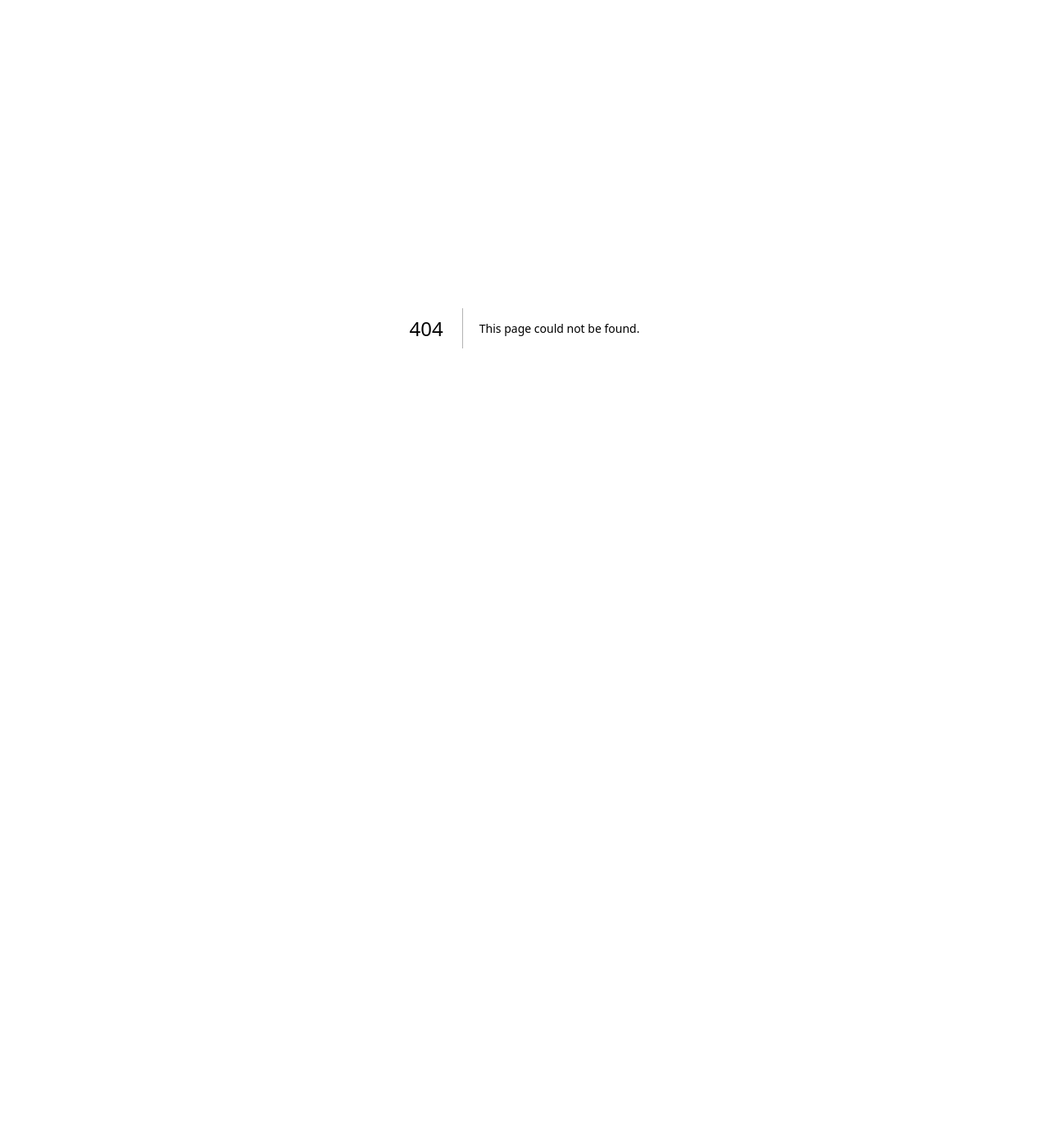
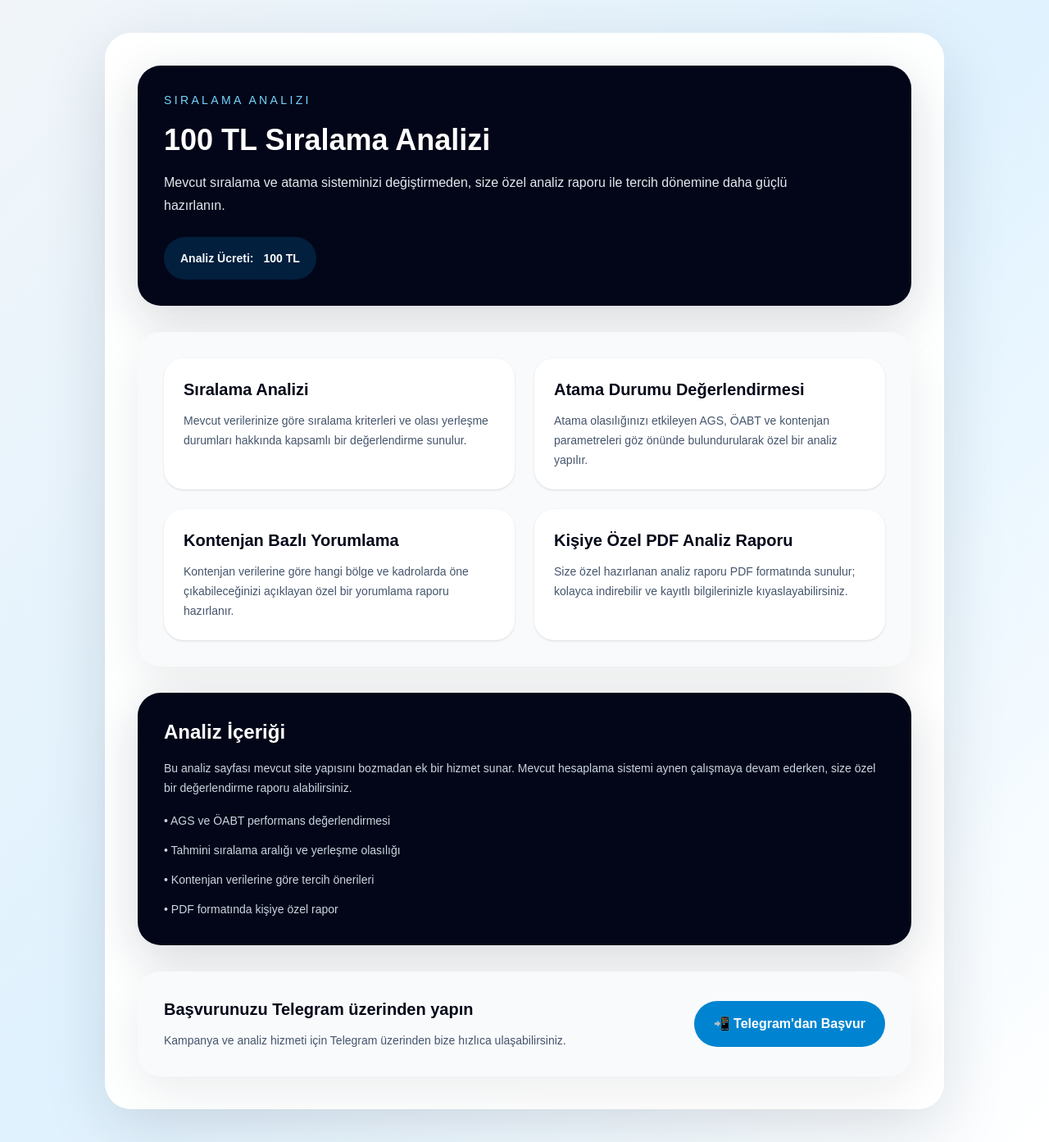
Before and after one commit to korkmazinsana-source/ags-siralama, a Next.js app: page /analiz in a window 1280 px wide. Before the commit this address had no page. Shown: the whole page at 82% size. Before the commit the page ends 800 px from the top, so only its background shows below. Built offline with nearby package versions, Linux system fonts and the light colour scheme.

Commit message:
Analiz sayfası eklendi

```diff
--- /dev/null
+++ b/app/analiz/page.tsx
@@ -0,0 +1,79 @@
+export default function AnalysisPage() {
+  return (
+    <div className="min-h-screen bg-gradient-to-br from-slate-100 via-sky-100 to-white px-4 py-10 text-slate-900">
+      <main className="mx-auto w-full max-w-5xl space-y-8 rounded-[2rem] bg-white/95 p-8 shadow-[0_24px_80px_rgba(15,23,42,0.12)] backdrop-blur-xl sm:p-10">
+        <section className="rounded-[1.75rem] bg-slate-950 p-8 text-white shadow-[0_18px_60px_rgba(15,23,42,0.16)]">
+          <p className="text-sm uppercase tracking-[0.24em] text-sky-300">Sıralama Analizi</p>
+          <h1 className="mt-4 text-3xl font-semibold leading-tight sm:text-4xl">
+            100 TL Sıralama Analizi
+          </h1>
+          <p className="mt-4 max-w-3xl text-base leading-7 text-slate-200">
+            Mevcut sıralama ve atama sisteminizi değiştirmeden, size özel analiz raporu ile tercih dönemine daha güçlü hazırlanın.
+          </p>
+          <div className="mt-6 inline-flex items-center gap-3 rounded-full bg-sky-600/20 px-5 py-4 text-sm font-semibold text-slate-100">
+            Analiz Ücreti: <span className="text-white">100 TL</span>
+          </div>
+        </section>
+
+        <section className="grid gap-6 rounded-[1.75rem] bg-slate-50 p-8 shadow-[0_18px_60px_rgba(15,23,42,0.08)] sm:grid-cols-2">
+          <div className="space-y-3 rounded-[1.5rem] bg-white p-6 shadow-sm">
+            <h2 className="text-xl font-semibold text-slate-950">Sıralama Analizi</h2>
+            <p className="text-sm leading-6 text-slate-600">
+              Mevcut verilerinize göre sıralama kriterleri ve olası yerleşme durumları hakkında kapsamlı bir değerlendirme sunulur.
+            </p>
+          </div>
+          <div className="space-y-3 rounded-[1.5rem] bg-white p-6 shadow-sm">
+            <h2 className="text-xl font-semibold text-slate-950">Atama Durumu Değerlendirmesi</h2>
+            <p className="text-sm leading-6 text-slate-600">
+              Atama olasılığınızı etkileyen AGS, ÖABT ve kontenjan parametreleri göz önünde bulundurularak özel bir analiz yapılır.
+            </p>
+          </div>
+          <div className="space-y-3 rounded-[1.5rem] bg-white p-6 shadow-sm">
+            <h2 className="text-xl font-semibold text-slate-950">Kontenjan Bazlı Yorumlama</h2>
+            <p className="text-sm leading-6 text-slate-600">
+              Kontenjan verilerine göre hangi bölge ve kadrolarda öne çıkabileceğinizi açıklayan özel bir yorumlama raporu hazırlanır.
+            </p>
+          </div>
+          <div className="space-y-3 rounded-[1.5rem] bg-white p-6 shadow-sm">
+            <h2 className="text-xl font-semibold text-slate-950">Kişiye Özel PDF Analiz Raporu</h2>
+            <p className="text-sm leading-6 text-slate-600">
+              Size özel hazırlanan analiz raporu PDF formatında sunulur; kolayca indirebilir ve kayıtlı bilgilerinizle kıyaslayabilirsiniz.
+            </p>
+          </div>
+        </section>
+
+        <section className="rounded-[1.75rem] bg-slate-950 p-8 text-white shadow-[0_18px_60px_rgba(15,23,42,0.16)]">
+          <div className="space-y-4">
+            <h2 className="text-2xl font-semibold">Analiz İçeriği</h2>
+            <p className="text-sm leading-6 text-slate-300">
+              Bu analiz sayfası mevcut site yapısını bozmadan ek bir hizmet sunar. Mevcut hesaplama sistemi aynen çalışmaya devam ederken, size özel bir değerlendirme raporu alabilirsiniz.
+            </p>
+            <ul className="space-y-3 text-sm leading-6 text-slate-300">
+              <li>• AGS ve ÖABT performans değerlendirmesi</li>
+              <li>• Tahmini sıralama aralığı ve yerleşme olasılığı</li>
+              <li>• Kontenjan verilerine göre tercih önerileri</li>
+              <li>• PDF formatında kişiye özel rapor</li>
+            </ul>
+          </div>
+        </section>
+
+        <section className="grid gap-6 rounded-[1.75rem] bg-slate-50 p-8 shadow-[0_18px_60px_rgba(15,23,42,0.08)] sm:grid-cols-[1fr_auto] sm:items-center">
+          <div>
+            <h2 className="text-xl font-semibold text-slate-950">Başvurunuzu Telegram üzerinden yapın</h2>
+            <p className="mt-3 text-sm leading-6 text-slate-600">
+              Kampanya ve analiz hizmeti için Telegram üzerinden bize hızlıca ulaşabilirsiniz.
+            </p>
+          </div>
+          <a
+            href="https://t.me/+Zr6OpUgjZakxNDRk"
+            target="_blank"
+            rel="noopener noreferrer"
+            className="inline-flex h-14 items-center justify-center rounded-full bg-sky-600 px-6 text-base font-semibold text-white transition hover:bg-sky-500"
+          >
+            📲 Telegram'dan Başvur
+          </a>
+        </section>
+      </main>
+    </div>
+  );
+}
--- a/app/page.tsx
+++ b/app/page.tsx
@@ -271,12 +271,20 @@ export default function Home() {
                 Bu paket ile sınav hazırlığınızı sistematik şekilde yönetirken, ihtiyaç duyduğunuz tüm destek ve kaynaklara tek noktadan erişirsiniz.
               </p>
             </div>
+            <div className="flex flex-col gap-3 sm:items-end">
               <a
                 href="/ags-2027-paketleri"
                 className="inline-flex h-14 items-center justify-center rounded-full bg-sky-600 px-6 text-sm font-semibold text-white transition hover:bg-sky-500"
               >
                 Paketi İncele
               </a>
+              <a
+                href="/analiz"
+                className="inline-flex h-14 items-center justify-center rounded-full bg-slate-950 px-6 text-sm font-semibold text-white transition hover:bg-slate-800"
+              >
+                100 TL Sıralama Analizi
+              </a>
+            </div>
           </div>
 
           <div className="mt-6 grid gap-3 sm:grid-cols-2 xl:grid-cols-3">
```
Lines whose indentation alone changed are shown as unchanged.
